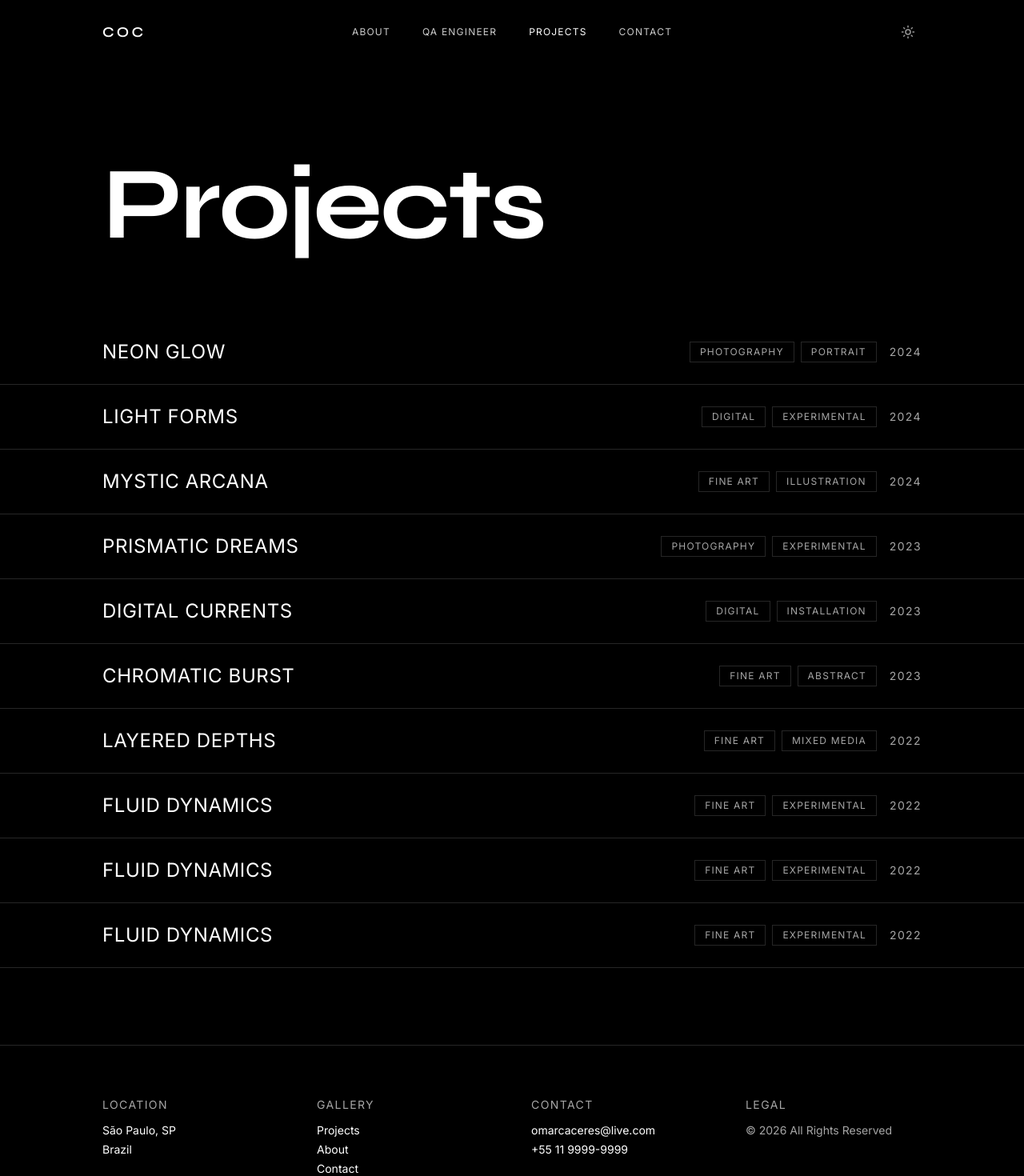
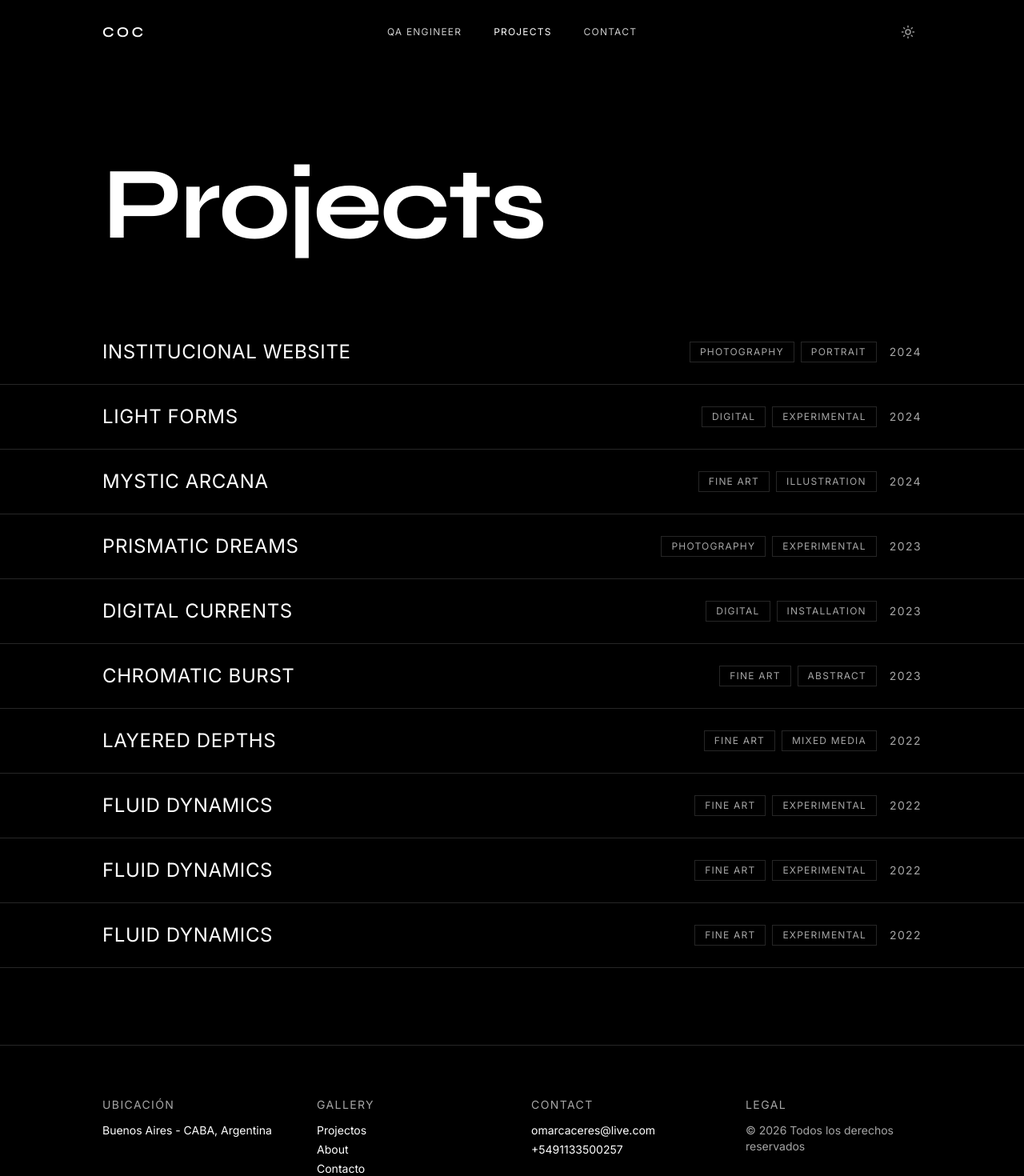
Before and after one commit to CarlosOsmarCaceres/my-portfolio-engineer, a React (Vite) app: page /work in a window 1280 px wide. Shown: the top 1470 px of the page at 80% size. Built offline with nearby package versions, Linux system fonts and the light colour scheme; the HTML template or start-up script is replaced by a standard one.

Commit message:
add new assets and update Footer, Header, Contact, and Index components for localization and improved content

```diff
--- a/src/components/Footer.tsx
+++ b/src/components/Footer.tsx
@@ -1,4 +1,5 @@
 import { Link } from "react-router-dom";
+import { INFO } from "@/data/constants";
 
 interface FooterProps {
   variant?: "default" | "echelon";
@@ -15,10 +16,9 @@ export function Footer({ variant = "default" }: FooterProps) {
           <div className="grid grid-cols-2 md:grid-cols-4 gap-8 md:gap-12">
             {/* Location */}
             <div className="space-y-3">
-              <p className="text-label">Location</p>
+              <p className="text-label">Ubicación</p>
               <div className="text-sm text-foreground space-y-1">
-                <p>São Paulo, SP</p>
-                <p>Brazil</p>
+                <p>{INFO.ubicacion}</p>
               </div>
             </div>
 
@@ -30,7 +30,7 @@ export function Footer({ variant = "default" }: FooterProps) {
                   to="/work"
                   className="block text-foreground hover:text-accent transition-colors"
                 >
-                  Projects
+                  Projectos
                 </Link>
                 <Link
                   to="/about"
@@ -42,7 +42,7 @@ export function Footer({ variant = "default" }: FooterProps) {
                   to="/contact"
                   className="block text-foreground hover:text-accent transition-colors"
                 >
-                  Contact
+                  Contacto
                 </Link>
               </div>
             </div>
@@ -55,9 +55,9 @@ export function Footer({ variant = "default" }: FooterProps) {
                   href="mailto:omarcaceres@live.com"
                   className="block hover:text-accent transition-colors"
                 >
-                  omarcaceres@live.com
+                  {INFO.email}
                 </a>
-                <p>+55 11 9999-9999</p>
+                <p>{INFO.phone}</p>
               </div>
             </div>
 
@@ -65,7 +65,7 @@ export function Footer({ variant = "default" }: FooterProps) {
             <div className="space-y-3">
               <p className="text-label">Legal</p>
               <div className="text-sm text-muted-foreground space-y-1">
-                <p>© {currentYear} All Rights Reserved</p>
+                <p>© {currentYear} Todos los derechos reservados</p>
               </div>
             </div>
           </div>
--- a/src/components/Header.tsx
+++ b/src/components/Header.tsx
@@ -4,7 +4,8 @@ import { Menu, X, Sun, Moon } from "lucide-react";
 import { useTheme } from "next-themes";
 
 const navItems = [
-  { label: "About", path: "/about" },
+
+  /* { label: "About", path: "/about" }, */
   { label: "QA Engineer", path: "/qa-engineer" },
   { label: "Projects", path: "/work" },
   { label: "Contact", path: "/contact" },
--- /dev/null
+++ b/src/data/constants.ts
@@ -0,0 +1,7 @@
+export const INFO = {
+  ig: "https://www.instagram.com/omarccaceres",
+  phone: "+5491133500257", // Con el código de país y área es mejor
+  email: "omarcaceres@live.com",
+  linkedin: "https://www.linkedin.com/in/carlos-osmar-caceres-tlt/",
+  ubicacion: "Buenos Aires - CABA, Argentina",
+};
--- /dev/null
+++ b/src/data/photo.ts
@@ -0,0 +1,89 @@
+import fluidArt01 from "@/assets/img-01.jpeg";
+import fluidArt02 from "@/assets/img-02.jpeg";
+import fluidArt03 from "@/assets/img-03.jpeg";
+import fluidArt04 from "@/assets/img-04.jpeg";
+import fluidArt05 from "@/assets/img-05.jpeg";
+import fluidArt06 from "@/assets/img-06.jpeg";
+import fluidArt07 from "@/assets/img-07.jpeg";
+/* import fluidArt08 from "@/assets/img-08.jpeg"; */
+import fluidArt09 from "@/assets/img-09.jpeg";
+import fluidArt10 from "@/assets/img-10.jpeg";
+import fluidArt11 from "@/assets/img-11.jpeg";
+
+export interface Photo {
+  id: string;
+
+  coverImage: string;
+  images: string[];
+}
+
+export const photo: Photo[] = [
+  {
+    id: "neon-glow",
+    coverImage: fluidArt01,
+    images: [fluidArt02],
+  },
+  {
+    id: "light-forms",
+    coverImage: fluidArt02,
+    images: [fluidArt02],
+  },
+  {
+    id: "mystic-arcana",
+    coverImage: fluidArt03,
+    images: [fluidArt03],
+  },
+  {
+    id: "prismatic-dreams",
+
+    coverImage: fluidArt04,
+    images: [fluidArt04],
+  },
+  {
+    id: "digital-currents",
+
+    coverImage: fluidArt05,
+    images: [fluidArt05],
+  },
+  {
+    id: "chromatic-burst",
+
+    coverImage:   fluidArt06,
+    images: [fluidArt06],
+  },
+  {
+    id: "layered-depths",
+
+    coverImage: fluidArt07,
+    images: [fluidArt07],
+  },
+ /*  {
+    id: "fluid-dynamics",
+    title: "Fluid Dynamics",
+    category: "Fine Art",
+    tags: ["FINE ART", "EXPERIMENTAL"],
+    year: "2022",
+    client: "Art Basel",
+    description: "Mesmerizing fluid art exploring the organic flow of pigments, capturing moments of chaos and harmony in vibrant turquoise and magenta compositions.",
+    coverImage: fluidArt08,
+    images: [fluidArt08],
+  }, */
+  {
+    id: "fluid-dynamics",
+
+    coverImage: fluidArt09,
+    images: [fluidArt09],
+  },
+  {
+    id: "fluid-dynamics",
+
+    coverImage: fluidArt10,
+    images: [fluidArt10],
+  },
+  {
+    id: "fluid-dynamics",
+
+    coverImage: fluidArt11,
+    images: [fluidArt11]
+  },
+];
--- a/src/data/projects.ts
+++ b/src/data/projects.ts
@@ -1,4 +1,4 @@
-import fluidArt01 from "@/assets/img-01.jpeg";
+import fluidArt01 from "@/assets/project_desk_img01.png";
 import fluidArt02 from "@/assets/img-02.jpeg";
 import fluidArt03 from "@/assets/img-03.jpeg";
 import fluidArt04 from "@/assets/img-04.jpeg";
@@ -14,6 +14,7 @@ export interface Project {
   id: string;
   title: string;
   category: string;
+  subcategory?: string;
   tags: string[];
   year: string;
   client: string;
@@ -25,14 +26,15 @@ export interface Project {
 export const projects: Project[] = [
   {
     id: "neon-glow",
-    title: "Neon Glow",
+    title: `Institucional Website`,
     category: "Photography",
+    subcategory: "Portrait",
     tags: ["PHOTOGRAPHY", "PORTRAIT"],
     year: "2024",
-    client: "Gallery Moderne",
-    description: "A striking exploration of light and skin, capturing the ethereal beauty of neon-lit portraiture with cosmic undertones and vibrant color spectrums.",
+    client: "Taller de Inversiones SRL",
+    description: "Página de ventas y renovación de membresías enfocada en la conversión de usuarios para servicios de asesoramiento financiero. Diseñada con un enfoque en la claridad de precios y facilidad de pago (Checkouts integrados).",
     coverImage: fluidArt01,
-    images: [fluidArt01],
+    images: [fluidArt02],
   },
   {
     id: "light-forms",
@@ -40,7 +42,7 @@ export const projects: Project[] = [
     category: "Digital Art",
     tags: ["DIGITAL", "EXPERIMENTAL"],
     year: "2024",
-    client: "Tech Futures Lab",
+    client: "Taller de Inversiones SRL",
     description: "Exploring the intersection of human silhouette and abstract light painting. Each piece captures the dynamic tension between body and luminous energy.",
     coverImage: fluidArt02,
     images: [fluidArt02],
--- a/src/pages/Contact.tsx
+++ b/src/pages/Contact.tsx
@@ -1,5 +1,6 @@
 import { Layout } from "@/components/Layout";
 import { Mail, Phone, Instagram } from "lucide-react";
+import { INFO } from "@/data/constants";
 
 const Contact = () => {
   return (
@@ -39,7 +40,7 @@ const Contact = () => {
               </a>
 
               <a
-                href="https://instagram.com/jordanstudio"
+                href={INFO.ig}
                 target="_blank"
                 rel="noopener noreferrer"
                 className="flex items-center gap-4 text-lg hover-highlight group"
@@ -48,12 +49,12 @@ const Contact = () => {
                   size={20}
                   className="text-muted-foreground group-hover:text-accent transition-colors"
                 />
-                <span>@jordanstudio</span>
+                <span>@omarccaceres</span>
               </a>
 
               <div className="flex items-center gap-4 text-lg text-muted-foreground">
                 <Phone size={20} />
-                <span>+55 11 9999-9999</span>
+                <span>{INFO.phone}</span>
               </div>
             </div>
 
@@ -62,8 +63,8 @@ const Contact = () => {
               className="animate-fade-in-up"
               style={{ animationDelay: "0.3s" }}
             >
-              <p className="text-label mb-2">Based in</p>
-              <p className="text-lg">São Paulo, Brazil</p>
+              <p className="text-label mb-2">Ubicación</p>
+              <p className="text-lg">{INFO.ubicacion}</p>
             </div>
           </div>
 
--- a/src/pages/Index.tsx
+++ b/src/pages/Index.tsx
@@ -1,6 +1,6 @@
 import { useState, useRef, useEffect } from "react";
 import { Layout } from "@/components/Layout";
-import { projects } from "@/data/projects";
+import { photo } from "@/data/photo";
 import gsap from "gsap";
 import ScrollTrigger from "gsap/ScrollTrigger";
 import { ChevronDown } from "lucide-react";
@@ -20,7 +20,7 @@ const Index = () => {
   const titleRef = useRef<HTMLDivElement>(null);
   const bioRef = useRef<HTMLDivElement>(null);
 
-  const initialImages = projects.slice(0, 10).map((p) => p.coverImage);
+  const initialImages = photo.slice(0, 10).map((p) => p.coverImage);
   const [currentImages, setCurrentImages] = useState(initialImages);
 
   // Guardamos qué índices específicos están haciendo el "fade out"
@@ -170,7 +170,7 @@ const Index = () => {
           ref={bioRef}
           className="absolute bottom-8 md:bottom-12 p-4 mx-4 z-10 lg:w-full lg:p-8 opacity-0 bg-background/10 backdrop-blur-md rounded-3xl border border-foreground/10"
         >
-          <h2 className="font-bold mb-2 text-lg lg:text-3xl">Acerca de mí</h2>
+          <h2 className="font-bold mb-2 text-lg lg:text-3xl">Un poco de mí</h2>
           <p className="text-sm md:text-base w-full max-w-2xl font-sans text-foreground/90 leading-relaxed lg:text-lg">
             {bioText.split("").map((char, index) => (
               <span key={index} className="bio-char opacity-0">
```
Also changed, not shown: src/assets/project_desk_img01.png (added), src/assets/project_mobil_img01.png (added).
